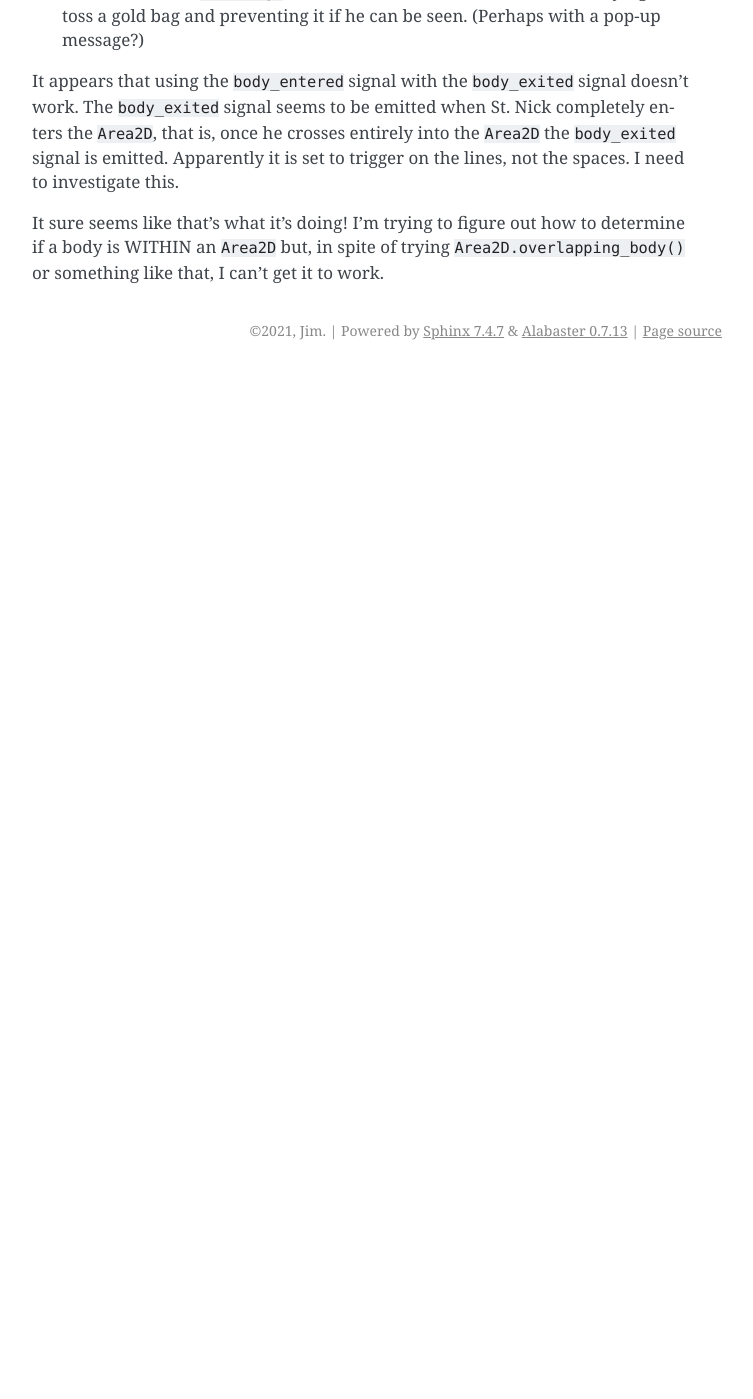
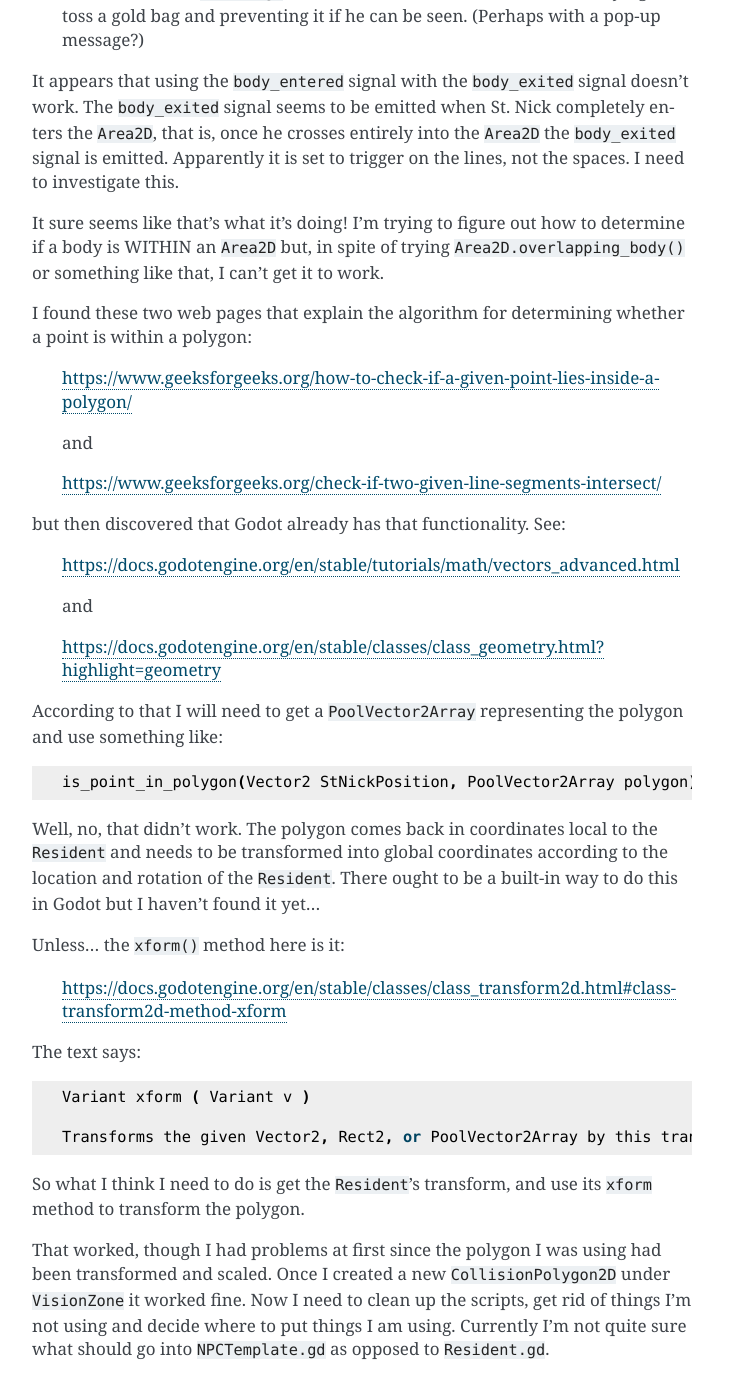
Before and after one commit to JMorris1575/Christmas2022, a Sphinx documentation site: the page built from docs/st_nick_game_dev.rst, in a window 1280 px wide and 1400 px high, scrolled down 45901 px. Shown: the whole window, without its empty margins (388-1141 px from the left). Built offline with Sphinx 7.4.7, drawn with Linux system fonts in a browser that asks for light colours; before the commit the page ends 46271 px from its top, so only the background shows below that.

Commit message:
Player_in_FOV() is now working, scripts need to be cleaned up and probably refactored.

```diff
--- a/docs/st_nick_game_dev.rst
+++ b/docs/st_nick_game_dev.rst
@@ -1840,3 +1840,44 @@ to investigate this.
 
 It sure seems like that's what it's doing! I'm trying to figure out how to determine if a body is WITHIN an ``Area2D``
 but, in spite of trying ``Area2D.overlapping_body()`` or something like that, I can't get it to work.
+
+I found these two web pages that explain the algorithm for determining whether a point is within a polygon:
+
+    https://www.geeksforgeeks.org/how-to-check-if-a-given-point-lies-inside-a-polygon/
+
+    and
+
+    https://www.geeksforgeeks.org/check-if-two-given-line-segments-intersect/
+
+but then discovered that Godot already has that functionality. See:
+
+    https://docs.godotengine.org/en/stable/tutorials/math/vectors_advanced.html
+
+    and
+
+    https://docs.godotengine.org/en/stable/classes/class_geometry.html?highlight=geometry
+
+According to that I will need to get a ``PoolVector2Array`` representing the polygon and use something like::
+
+    is_point_in_polygon(Vector2 StNickPosition, PoolVector2Array polygon)
+
+Well, no, that didn't work. The polygon comes back in coordinates local to the ``Resident`` and needs to be transformed
+into global coordinates according to the location and rotation of the ``Resident``. There ought to be a built-in way to
+do this in Godot but I haven't found it yet...
+
+Unless... the ``xform()`` method here is it:
+
+    https://docs.godotengine.org/en/stable/classes/class_transform2d.html#class-transform2d-method-xform
+
+The text says::
+
+    Variant xform ( Variant v )
+
+    Transforms the given Vector2, Rect2, or PoolVector2Array by this transform.
+
+So what I think I need to do is get the ``Resident``'s transform, and use its ``xform`` method to transform the polygon.
+
+That worked, though I had problems at first since the polygon I was using had been transformed and scaled. Once I
+created a new ``CollisionPolygon2D`` under ``VisionZone`` it worked fine. Now I need to clean up the scripts, get rid of
+things I'm not using and decide where to put things I am using. Currently I'm not quite sure what should go into
+``NPCTemplate.gd`` as opposed to ``Resident.gd``.
```
